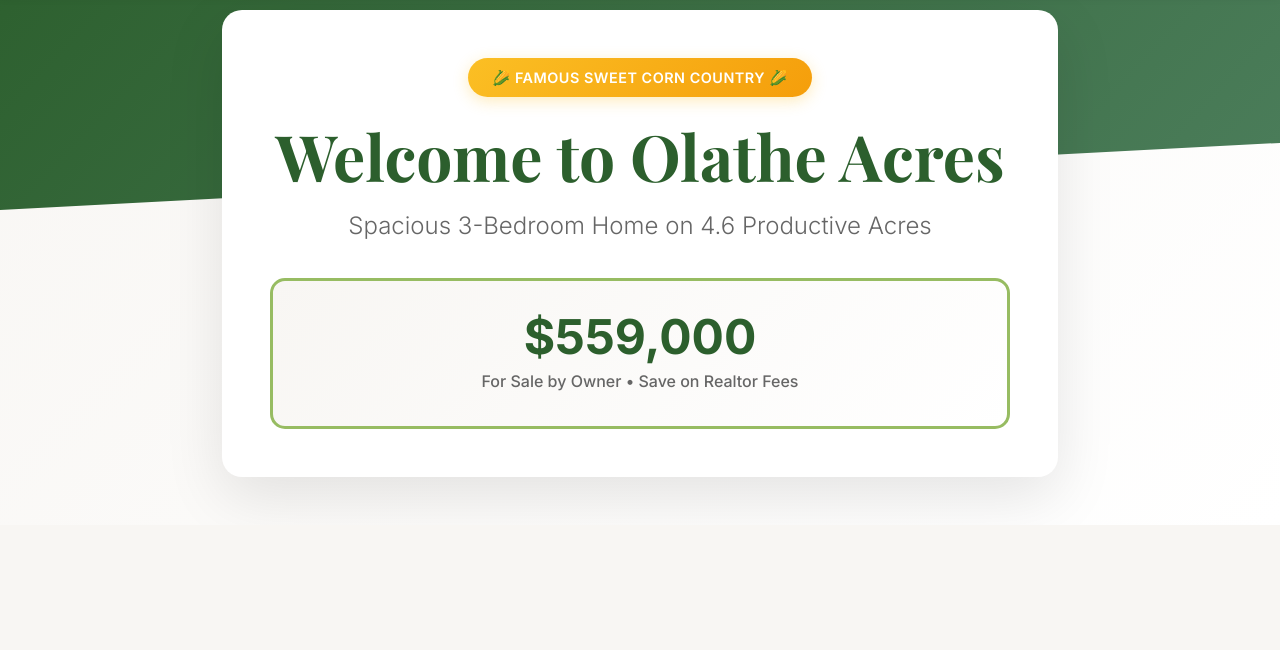
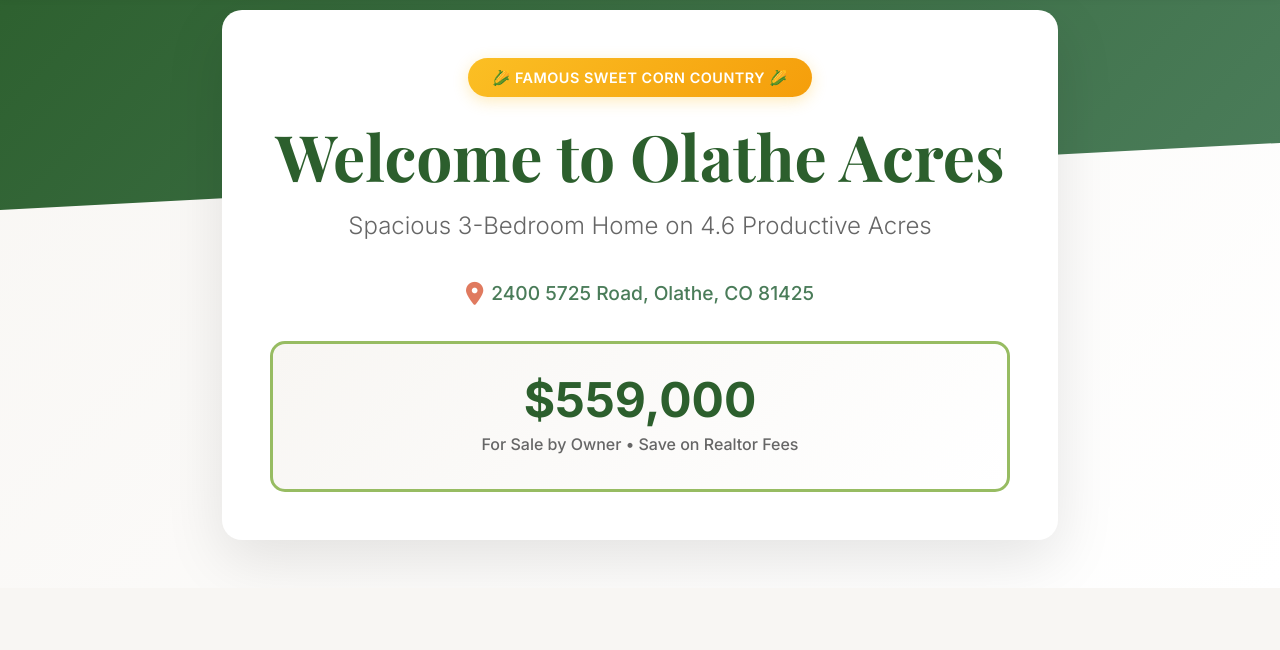
Before and after one commit to WesternSpaces/olatheacres.github.io, a plain HTML site: page index.html in a window 1280 px wide. Shown: the part 90-740 px from the top of the page. Drawn offline with nearby package versions, Linux system fonts and the light colour scheme.

Commit message:
add address

```diff
--- a/index.html
+++ b/index.html
@@ -176,6 +176,22 @@
             color: var(--text-light);
             margin-bottom: 2rem;
             font-weight: 300;
+        }
+
+        .address-display {
+            display: flex;
+            align-items: center;
+            justify-content: center;
+            gap: 0.5rem;
+            margin-bottom: 2rem;
+            font-size: clamp(1rem, 2.5vw, 1.2rem);
+            color: var(--secondary);
+            font-weight: 500;
+        }
+
+        .address-display i {
+            color: var(--warm);
+            font-size: 1.2em;
         }
 
         .price-display {
@@ -887,6 +903,10 @@
                 <div class="corn-badge">🌽 Famous Sweet Corn Country 🌽</div>
                 <h1 class="welcome-title">Welcome to Olathe Acres</h1>
                 <p class="welcome-subtitle">Spacious 3-Bedroom Home on 4.6 Productive Acres</p>
+                <div class="address-display">
+                    <i class="fas fa-map-marker-alt"></i>
+                    <span>2400 5725 Road, Olathe, CO 81425</span>
+                </div>
                 <div class="price-display">
                     <span class="price-amount">$559,000</span>
                     <span class="price-note">For Sale by Owner • Save on Realtor Fees</span>
@@ -1235,6 +1255,10 @@
                 currentImageIndex = index;
                 modalImg.src = imagesArray[index].src;
                 modalCaption.textContent = imagesArray[index].alt;
+
+                // Update button states
+                prevBtn.disabled = index === 0;
+                nextBtn.disabled = index === imagesArray.length - 1;
             }
         }
 
```
